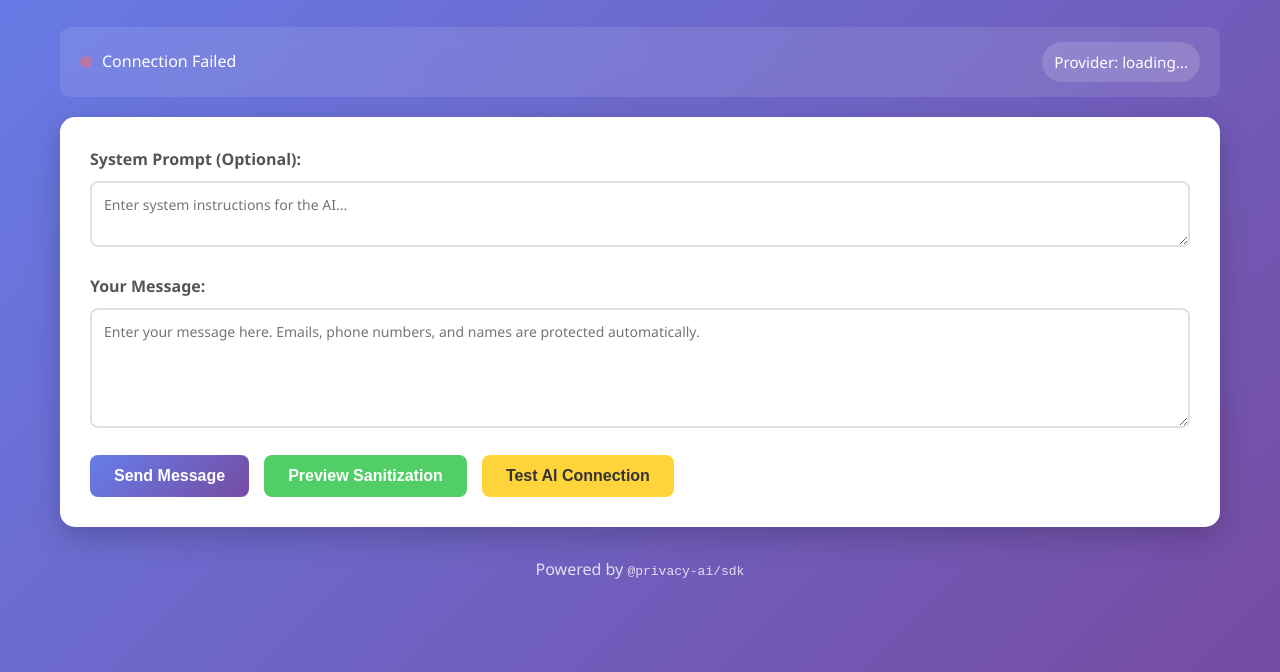
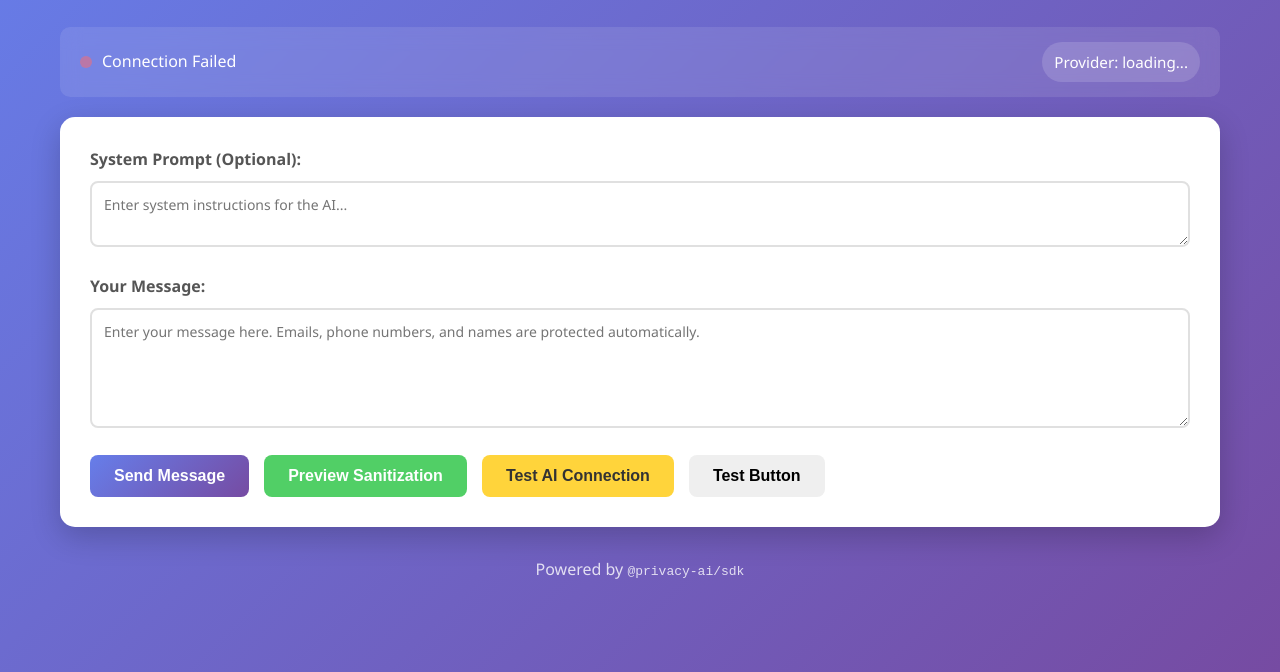
Before and after one commit to ru-aish/PrivacyAI, a browser extension: page apps/web-demo/public/index.html in a window 1280 px wide. Shown: the part 128-800 px from the top of the page. Drawn offline with Linux system fonts and the light colour scheme; no server answers.

Commit message:
test(ui): add test button to web demo

```diff
--- a/apps/web-demo/public/index.html
+++ b/apps/web-demo/public/index.html
@@ -44,6 +44,9 @@
                     <button id="testConnectionButton" onclick="testConnection()">
                         Test AI Connection
                     </button>
+                    <button id="testButton" type="button" onclick="alert('Test button clicked!')">
+                        Test Button
+                    </button>
                 </div>
             </div>
 
```
